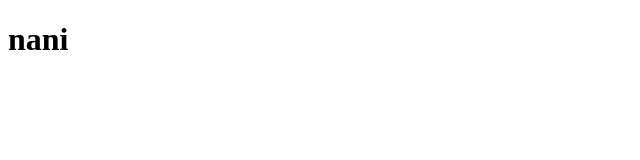
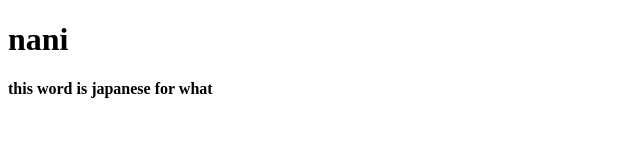
Before and after one commit to Justin817/justinthomas, a plain HTML site: page index.HTML in a window 1280 px wide. Shown: the whole page, without its empty margins (0-640 px from the left). Drawn offline with Linux system fonts and the light colour scheme.

Commit message:
Update index.HTML

```diff
--- a/index.HTML
+++ b/index.HTML
@@ -7,5 +7,6 @@
   </head>
   <body>
 <h1>nani</h1>
+<h4>this word is japanese for what</h4>
   </body>
 </html>
```
